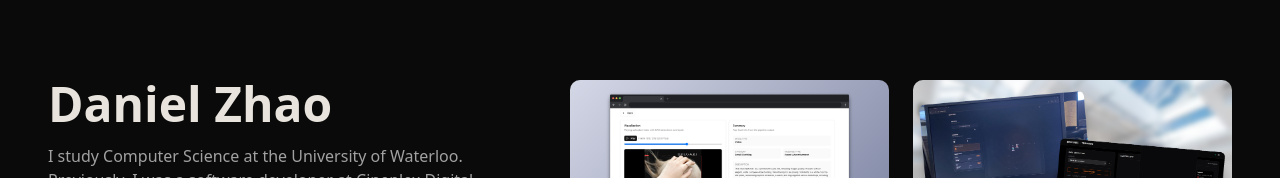
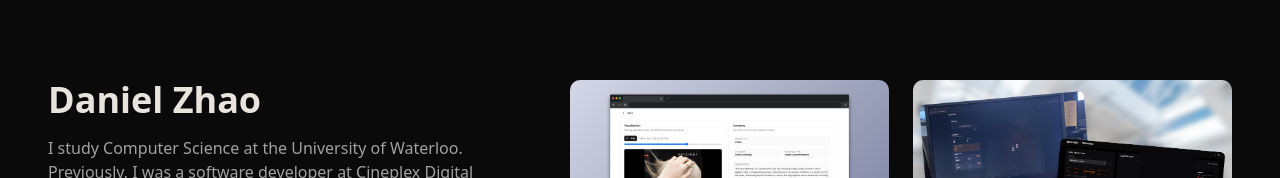
Before and after one commit to danielquzhao/personal-website-v2, a Next.js app: page / in a window 1280 px wide. Shown: the top 178 px of the page. Built offline with nearby package versions, Linux system fonts and the light colour scheme.

Commit message:
Reduce name size

```diff
--- a/components/hero.tsx
+++ b/components/hero.tsx
@@ -6,7 +6,7 @@
 export function Hero() {
   return (
     <section className="mb-8">
-      <h1 className="text-4xl md:text-5xl font-bold mb-4">Daniel Zhao</h1>
+      <h1 className="text-3xl md:text-4xl font-semibold mb-4">Daniel Zhao</h1>
       <div className="text-base text-muted-foreground mb-8 max-w-2xl">
         <p className="mb-4">
           I study Computer Science at the University of Waterloo. Previously, I was a software developer at Cineplex Digital Media.
```
